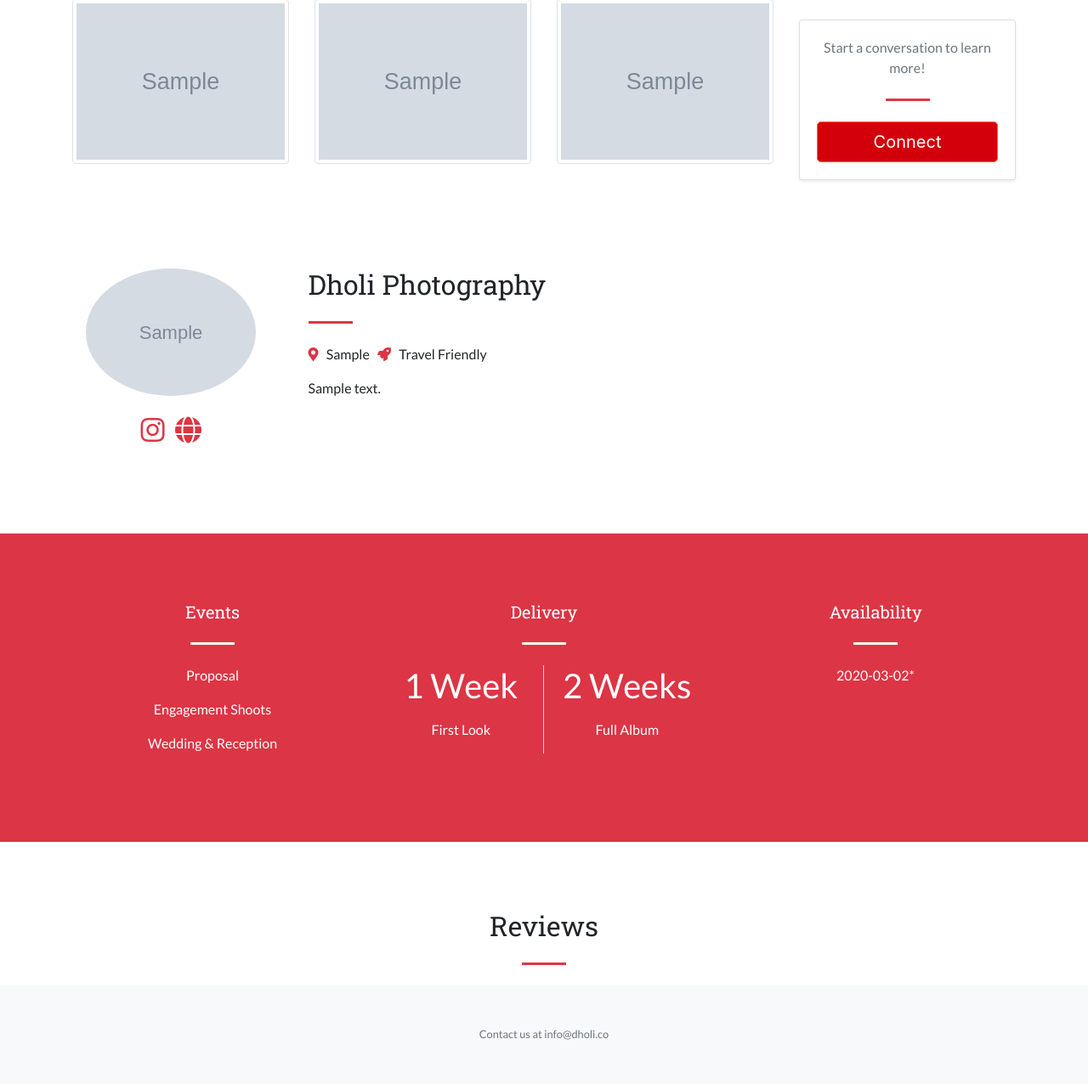
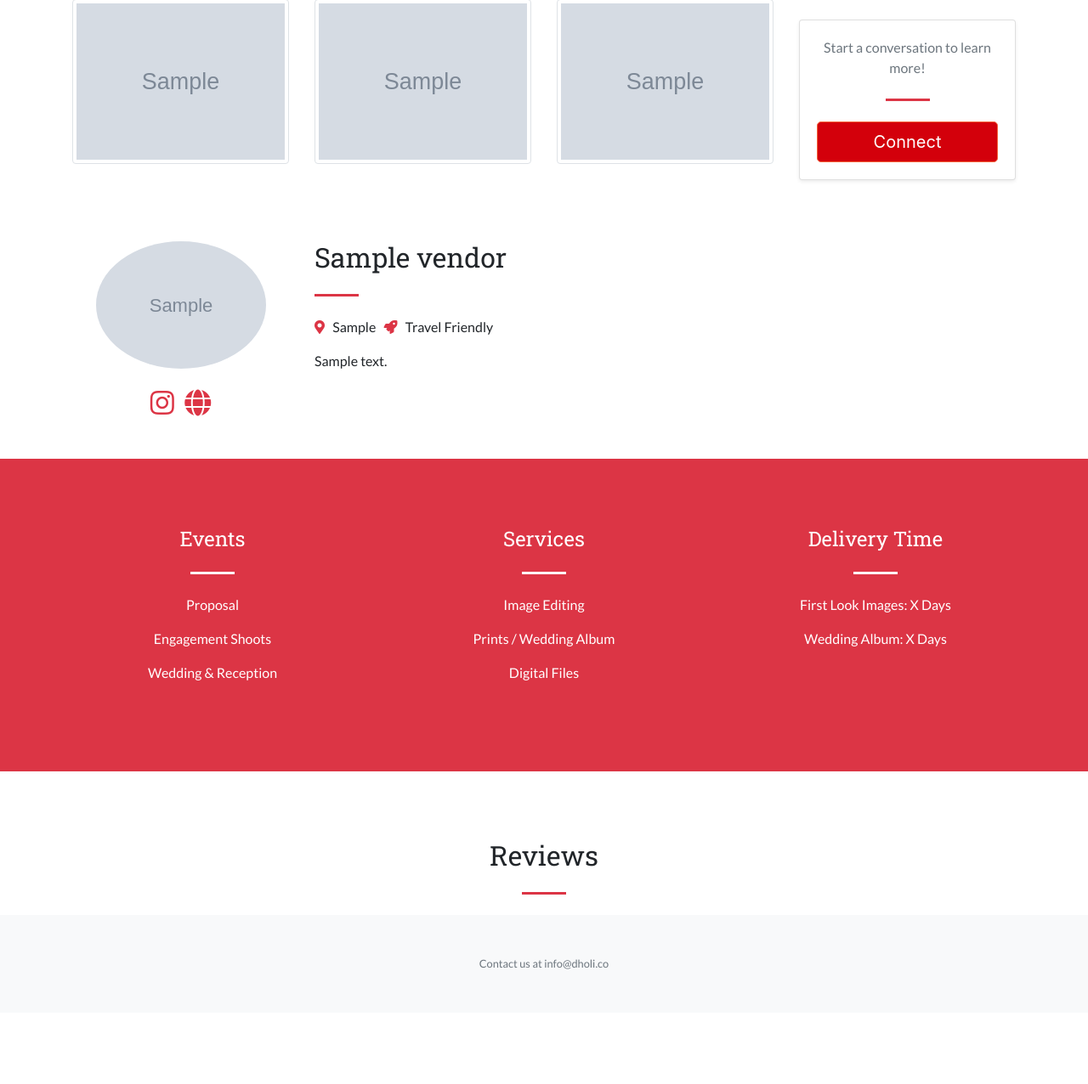
Before and after one commit to asinghal17/maamba, a Django app: a page that uses templates/profile.html in a window 1280 px wide. Shown: the part 281-1557 px from the top of the page at 85% size. After the commit the page ends 1422 px from the top, so only its background shows below. Run offline with Django 3.2, Linux system fonts and the light colour scheme; tables that the repository leaves empty hold one stand-in row (values such as "Sample post"); grey boxes marked "Sample" are stand-in pictures; some libraries are stand-ins or nearby versions.

Commit message:
Some profile changes

```diff
--- a/templates/profile.html
+++ b/templates/profile.html
@@ -22,8 +22,6 @@
   <!-- Services Section -->
   <section class="page-section" id="services">
     <div class="container">
-      <!-- <h2 class="text-center mt-0">PORTFOLIO PICTURE SECTION</h2> -->
-      <!-- <hr class="divider my-4"> -->
       <div class="row">
         <div class="col-lg-3 text-center">
           <a href="" data-toggle="modal" data-target="#featuredMediaSlideShow"><img class="img-thumbnail img-fluid" height="300" width="300" src="{{ object.cover_img_one }}" alt=""></a>
@@ -34,21 +32,9 @@
         <div class="col-lg-3 text-center">
           <a href="" data-toggle="modal" data-target="#featuredMediaSlideShow"><img class="img-thumbnail img-fluid" height="300" width="300" src="{{ object.cover_img_three }}" alt=""></a>
         </div>
-<!--         <div class="col-lg-3 col-md-6 text-center">
-          <div class="mt-5">
-            <i class="fas fa-4x fa-heart text-primary mb-4"></i>
-            <h3 class="h4 mb-2">Made with Love</h3>
-            <p class="text-muted mb-0">Is it really open source if it's not made with love?</p>
-          </div>
-        </div> -->
-      <div class="col-lg-3 text-center">
-        <br>
+      <div class="col-lg-3 text-center mt-4">
         <div class="card mb-4 shadow-sm">
-   <!--        <div class="card-header">
-            <h4 class="my-0 font-weight-normal">Enterprise</h4>
-          </div> -->
           <div class="card-body align-items-center">
-            <!-- <h1 class="card-title pricing-card-title">$29 <small class="text-muted">/ mo</small></h1> -->
             <p class="text-muted mb-0">Start a conversation to learn more!</p>
             <hr class="divider my-4">
             <button type="button" class="btn btn-lg btn-block btn-primary" data-toggle="modal" data-target="#signup-login">Connect</button>
@@ -57,8 +43,8 @@
       </div>
       </div>
     </div>
-    <div class="container" style="padding: 5rem 0">
-      <div class="row">
+    <div class="container my-4">
+      <div class="row mt-5">
         <div class="col-lg-3 text-center">
           <img class="img-fluid rounded-circle" height="200" width="200" src="{{ object.profile_pic }}" alt="">
           <p class="my-4">
@@ -70,20 +56,21 @@
             {% endif %}
           </p>
         </div>
-        <div class="col-lg-9 text-justify">
-          <h2 class="mt-0">Dholi Photography</h2>
+        <div class="col-lg-9 text-justify mx-auto">
+          <h2 class="mt-0">{{ object.company_name }}</h2>
           <hr class="divider my-4" align="left">
           <p><i class="fas fa-1x fa-map-marker-alt text-primary"></i>&nbsp;&nbsp;&nbsp;{{ object.primary_location }}&nbsp;&nbsp;&nbsp;<i class="fa fa-1x fa-rocket text-primary"></i>&nbsp;&nbsp;&nbsp;Travel Friendly&nbsp;&nbsp;&nbsp;</p>
-          <p class="mb-4">{{ object.description|safe }} </p>
+          <!-- <p class="mb-4">{{ object.description|safe }} </p> -->
+          {{ object.description|safe }}
         </div>
       </div>
     </div>
     <div class="bg-featured">
-    <div class="container" style="padding: 5rem 0">
+      <div class="container mx-auto" style="padding: 5rem 0">
         <div class="row text-white">
           <div class="col-lg-4 mb-2 text-center">
             <div class="col mb-2">
-            <h5 class="mt-0">Events</h5>
+              <h4 class="mt-0">Events</h4>
               <hr class="divider light my-4">
       <!--           <div class="row text-center">
                   <p><i class="fas fa-1x fa-ring text-white">
@@ -96,17 +83,22 @@
             </div>
           </div>
           <div class="col-lg-4 text-center">
-          <h5 class="mt-0">Delivery</h5>
+            <h4 class="mt-0">Services</h4>
             <hr class="divider light my-4">
-          <div class="row mt-0">
+  <!--           <div class="row mt-0">
               <div class="col mb-2"><p class="display-5">1 Week</p><p>First Look</p></div>
               <div class="col mb-2 border-left"><p class="display-5">2 Weeks</p><p>Full Album</p></div>
-          </div>
+            </div> -->
+            <p>Image Editing</p>
+            <p>Prints / Wedding Album</p>
+            <p>Digital Files</p>
           </div>
           <div class="col-lg-4 text-center">
-          <h5 class="mt-0">Availability</h5>
+            <h4 class="mt-0">Delivery Time</h4>
             <hr class="divider light my-4">
-          <div class="col mb-2"><p class="mt-0">2020-03-02*</p></div>
+            <!-- <div class="col mb-2"><p class="mt-0">2020-03-02*</p></div> -->
+            <p>First Look Images: X Days</p>
+            <p>Wedding Album: X Days</p>
           </div>
         </div>
       </div>
@@ -117,36 +109,6 @@
     <div class="container">
       <h2 class="text-center mt-0">Reviews</h2>
       <hr class="divider my-4">
-<!--       <div class="row">
-        <div class="col-lg-3 col-md-6 text-center">
-          <div class="mt-5">
-            <i class="fas fa-4x fa-gem text-primary mb-4"></i>
-            <h3 class="h4 mb-2">Sturdy Themes</h3>
-            <p class="text-muted mb-0">Our themes are updated regularly to keep them bug free!</p>
-          </div>
-        </div>
-        <div class="col-lg-3 col-md-6 text-center">
-          <div class="mt-5">
-            <i class="fas fa-4x fa-laptop-code text-primary mb-4"></i>
-            <h3 class="h4 mb-2">Up to Date</h3>
-            <p class="text-muted mb-0">All dependencies are kept current to keep things fresh.</p>
-          </div>
-        </div>
-        <div class="col-lg-3 col-md-6 text-center">
-          <div class="mt-5">
-            <i class="fas fa-4x fa-globe text-primary mb-4"></i>
-            <h3 class="h4 mb-2">Ready to Publish</h3>
-            <p class="text-muted mb-0">You can use this design as is, or you can make changes!</p>
-          </div>
-        </div>
-        <div class="col-lg-3 col-md-6 text-center">
-          <div class="mt-5">
-            <i class="fas fa-4x fa-heart text-primary mb-4"></i>
-            <h3 class="h4 mb-2">Made with Love</h3>
-            <p class="text-muted mb-0">Is it really open source if it's not made with love?</p>
-          </div>
-        </div>
-      </div> -->
     </div>
   </section>
 
```
Lines whose indentation alone changed are shown as unchanged.
